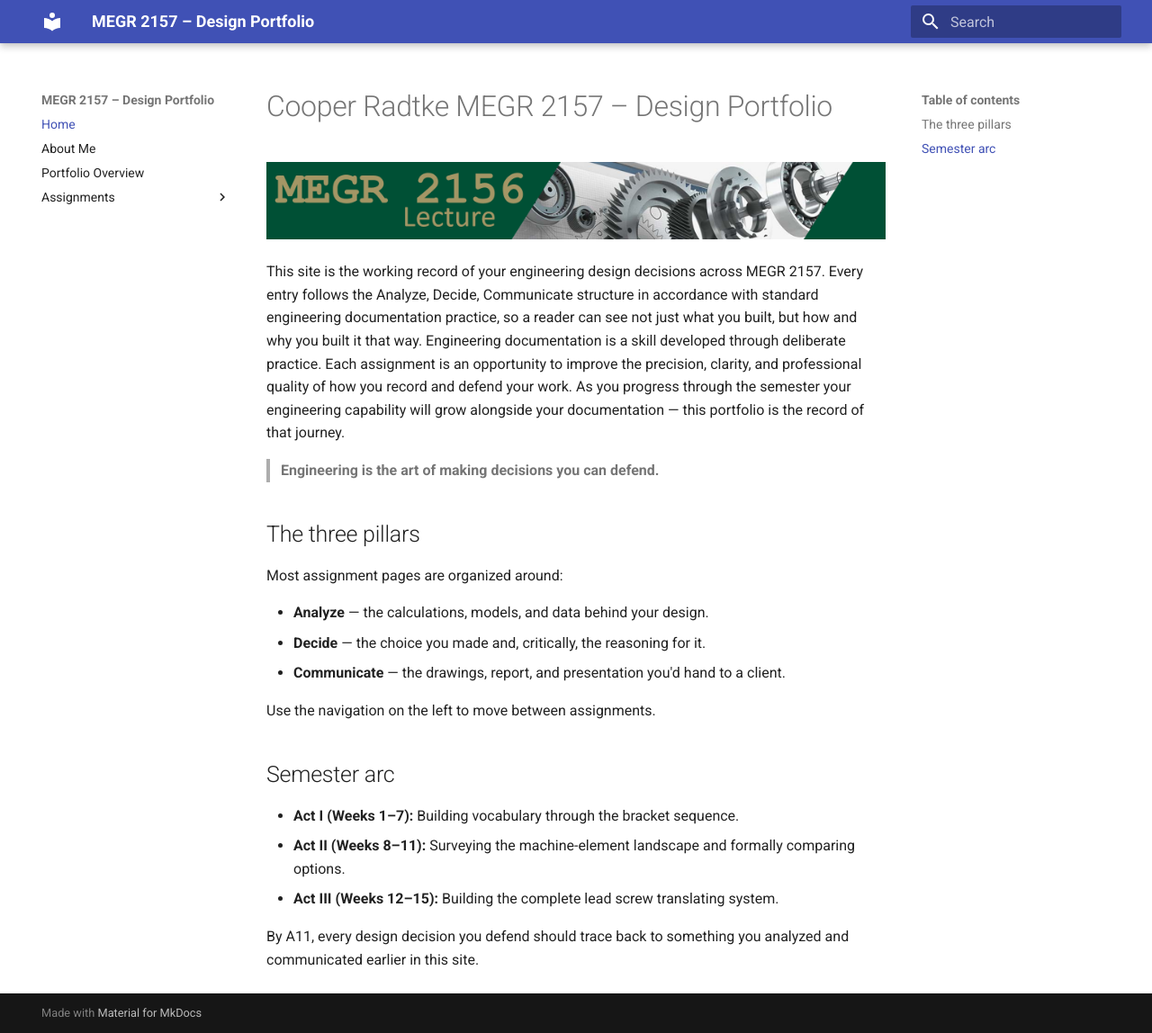
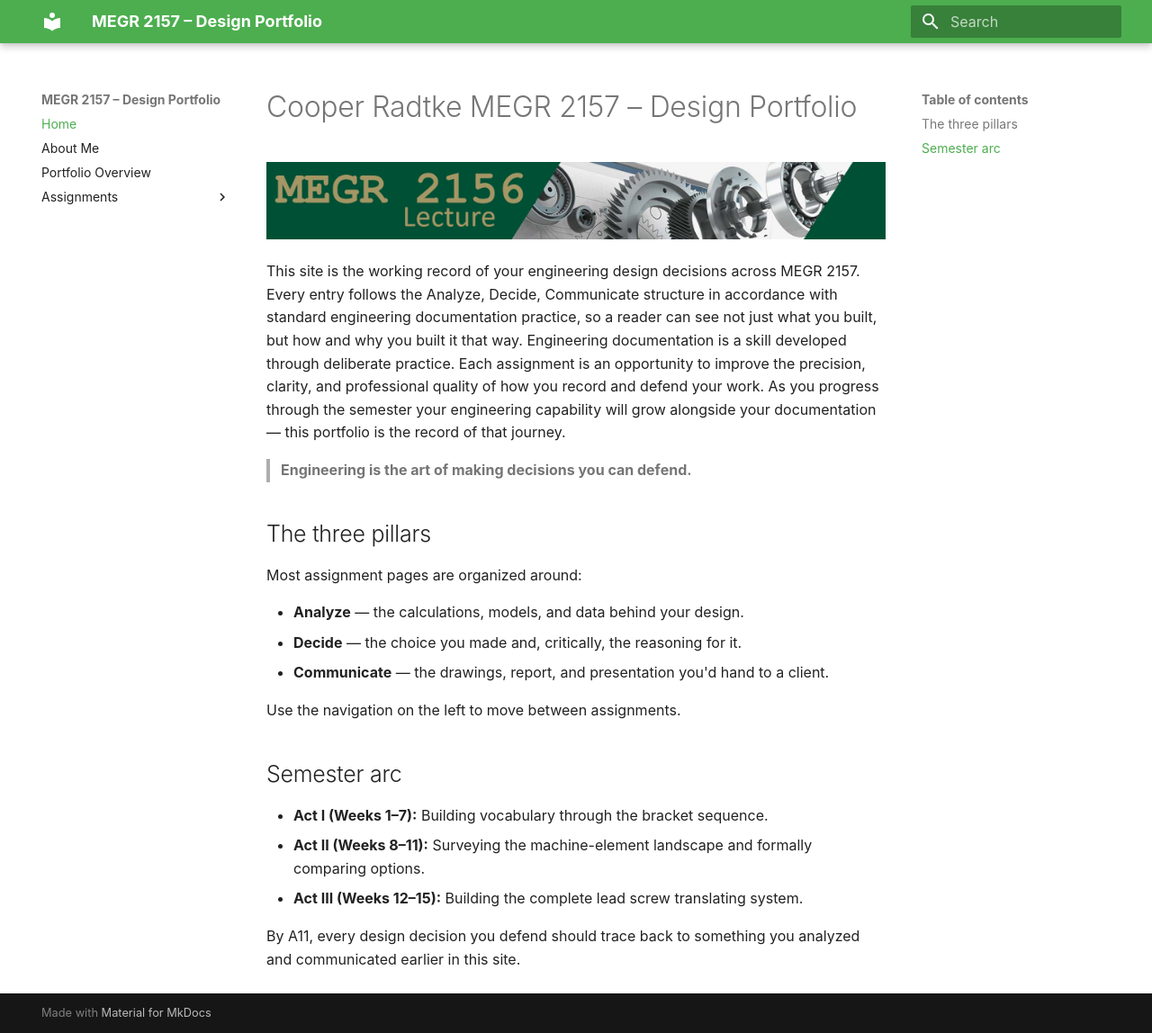
Before and after one commit to cradtke1-source/Radtke-2157MEGR-portfolio, an MkDocs documentation site: the page built from docs/index.md, in a window 1280 px wide and 1148 px high. Shown: the whole window at 90% size. Built offline with MkDocs 1.6.1 and Material for MkDocs 9.7.7, drawn with Linux system fonts in a browser that asks for light colours; some web fonts are replaced.

Commit message:
Update mkdocs.yml

```diff
--- a/mkdocs.yml
+++ b/mkdocs.yml
@@ -4,11 +4,14 @@ site_description: Design portfolio documentation, built with the Analyze / Decid
 theme:
   name: material
   palette:
-    primary: Blurple
+    primary: green
   features:
     - navigation.instant
     - navigation.tracking
-
+  name: material
+  font:
+    text: Comic Sans          # body text
+    code:      # code blocks
 nav:
   - Home: index.md
   - About Me: aboutme/index.md
```
